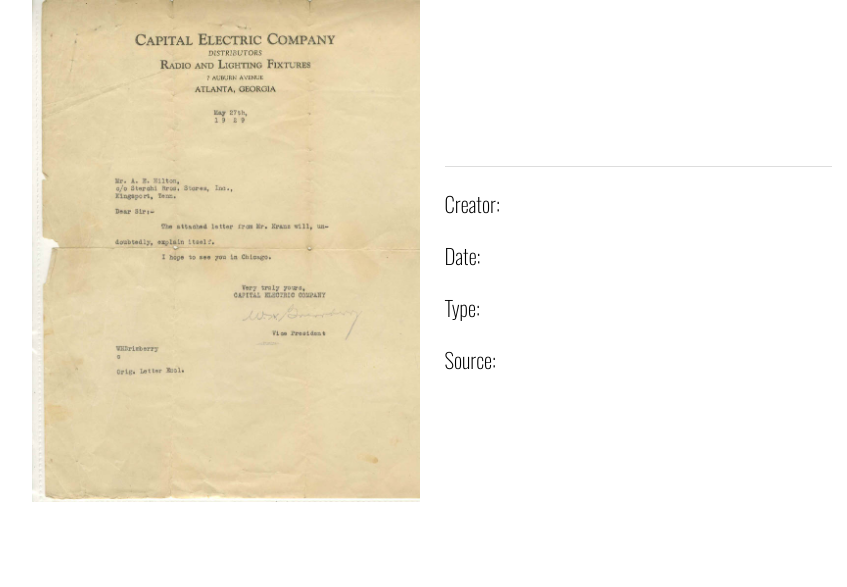
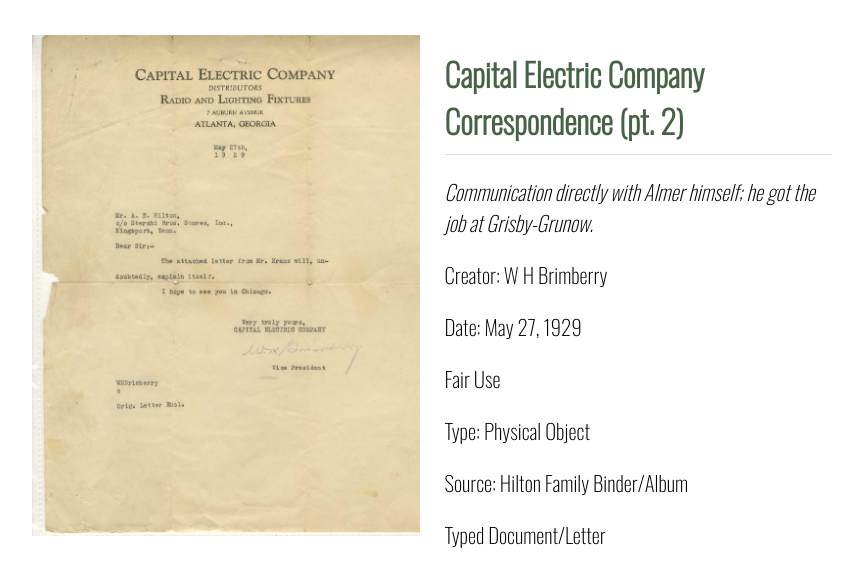
Before and after one commit to martinez2125/TennesseeChicago_Images, a Jekyll site: the page built from _mindoc_media/pg934-corr.md, in a window 1280 px wide. Shown: the top 587 px of the page, without its empty margins (208-1055 px from the left). Built offline with Jekyll 4.4.1, drawn with Linux system fonts in a browser that asks for light colours.

Commit message:
Update pg934-corr.md

```diff
--- a/_mindoc_media/pg934-corr.md
+++ b/_mindoc_media/pg934-corr.md
@@ -3,18 +3,18 @@ page: section-name
 title: Hilton Family Binder (Inside)
 media_type: image
 
-_title:
-description:
-creator:
-_date:
-rights:
-type:
-source:
+_title: Capital Electric Company Correspondence (pt. 2)
+description: Communication directly with Almer himself; he got the job at Grisby-Grunow.
+creator: W H Brimberry
+_date: May 27, 1929
+rights: Fair Use
+type: Physical Object
+source: Hilton Family Binder/Album
 identifier:
 contributor:
-format:
-credit_(IPTC):
-date_created_(IPTC):
+format: Typed Document/Letter
+credit_(IPTC): Digitization courtesy of Caden J. Miller & Lesly Martinez
+date_created_(IPTC): 9/15/2025
 
 _path: /assets/img/pg34-corr.jpg
 order: 36
```
